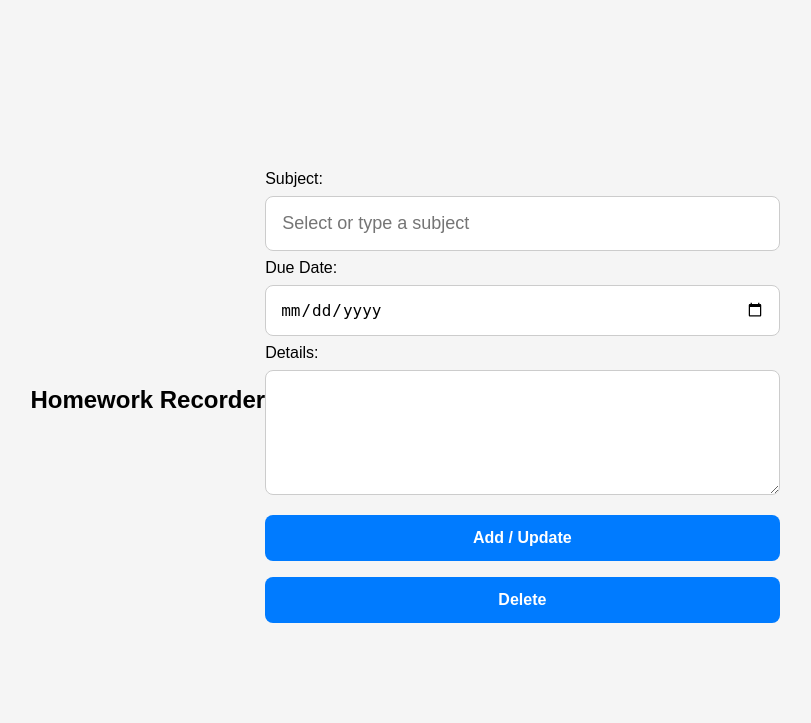
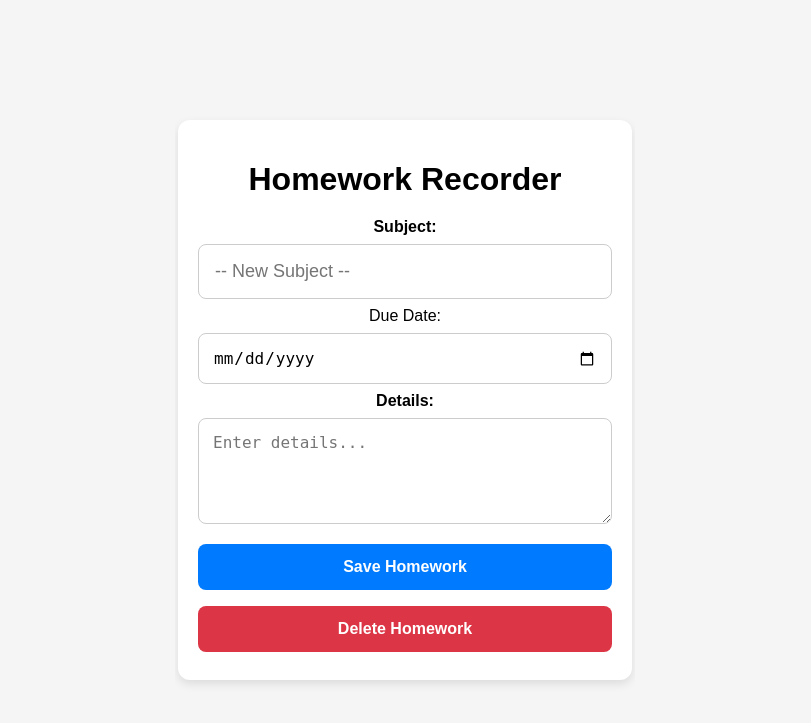
Before and after one commit to Kingboby/Homework, a Flask app: page / in a window 1280 px wide. Shown: the top 723 px of the page, without its empty margins (235-1046 px from the left). Run offline with Flask 3, Linux system fonts and the light colour scheme.

Commit message:
index.html

```diff
--- a/templates/index.html
+++ b/templates/index.html
@@ -1,11 +1,15 @@
 <!DOCTYPE html>
 <html lang="en">
 <head>
+    <meta charset="UTF-8">
     <meta name="viewport" content="width=device-width, initial-scale=1.0, user-scalable=no">
     <meta name="apple-mobile-web-app-capable" content="yes">
     <meta name="apple-mobile-web-app-status-bar-style" content="default">
     <meta name="apple-mobile-web-app-title" content="Homework Recorder">
+    <title>Homework Recorder</title>
+
     <style>
+        /* Prevent scrolling and keep everything centered */
         html, body {
             margin: 0;
             padding: 0;
@@ -45,11 +49,13 @@
             box-sizing: border-box;
         }
 
+        /* Larger tap area for dropdown */
         input[list] {
             font-size: 18px;
             padding: 16px;
         }
 
+        /* Due date input + button layout */
         .date-row {
             display: flex;
             justify-content: center;
@@ -90,45 +96,65 @@
             background-color: #b02a37;
         }
     </style>
-
 </head>
 <body>
-    <h2>Homework Recorder</h2>
-    <form method="POST" action="/">
-        <!-- Subject Dropdown / Input -->
-        <label for="subjectInput">Subject:</label>
-        <input list="subjects" id="subjectInput" name="subject" placeholder="Select or type a subject" value="{{ selected }}">
+<div class="container">
+    <h1>Homework Recorder</h1>
+
+    <form method="POST">
+        <label for="subjectInput"><b>Subject:</b></label>
+        <input id="subjectInput" list="subjects" name="subject"
+               placeholder="-- New Subject --" autocomplete="off"
+               value="{{ selected }}">
         <datalist id="subjects">
-            <option value="-- New Subject --">
-            {% for sub in subjects %}
-            <option value="{{ sub }}">
+            <option value="">-- New Subject --</option>
+            {% for s in subjects %}
+                <option value="{{ s }}">
             {% endfor %}
         </datalist>
 
         <!-- Due Date -->
-               <!-- Due Date -->
         <label for="dueDateInput">Due Date:</label>
         <div class="date-row">
             <input type="date" id="dueDateInput" name="due_date" value="{{ due_date }}">
         </div>
 
 
-        <!-- Details -->
-        <label for="detailsInput">Details:</label>
-        <textarea id="detailsInput" name="details" rows="5">{{ details }}</textarea>
+        <label><b>Details:</b></label>
+        <textarea name="details" rows="4" placeholder="Enter details...">{{ details }}</textarea>
 
-        <!-- Buttons -->
-        <button type="submit" name="add">Add / Update</button>
-        <button type="submit" name="delete">Delete</button>
+        <button type="submit" name="add">Save Homework</button>
+        <button type="submit" name="delete" class="delete">Delete Homework</button>
     </form>
+</div>
 
-    <script>
-        const subjectInput = document.getElementById('subjectInput');
-        const dueDateInput = document.getElementById('dueDateInput');
-        const detailsInput = document.getElementById('detailsInput');
+<script>
+    const subjectInput = document.getElementById('subjectInput');
+    const datalist = document.getElementById('subjects');
+    const dueDateInput = document.getElementById('dueDateInput');
+    const calendarBtn = document.getElementById('calendarBtn');
 
-        // --- Helpers: ISO <-> DD/MM/YYYY ---
-               // --- Helpers: ISO <-> DD/MM/YYYY ---
+    // --- Subject selection ---
+    subjectInput.addEventListener('change', () => {
+        const selectedValues = Array.from(datalist.options).map(opt => opt.value);
+        const subject = subjectInput.value.trim();
+
+        if (subject === "" || subject === "-- New Subject --") {
+            subjectInput.value = "";
+            dueDateInput.value = "";
+            document.querySelector('textarea[name="details"]').value = "";
+            return;
+        }
+
+        if (selectedValues.includes(subject)) {
+            window.location.href = `/?subject=${encodeURIComponent(subject)}`;
+        } else {
+            dueDateInput.value = "";
+            document.querySelector('textarea[name="details"]').value = "";
+        }
+    });
+
+            // --- Helpers: ISO <-> DD/MM/YYYY ---
         function isoToDdMmYyyy(iso) {
             if (!iso) return "";
             const parts = iso.split('-');
@@ -155,21 +181,6 @@
             }
         });
 
-
-        // --- Subject selection ---
-        subjectInput.addEventListener('change', () => {
-            const val = subjectInput.value.trim();
-            if (val === "" || val === "-- New Subject --") {
-                subjectInput.value = "";
-                dueDateInput.value = "";
-                detailsInput.value = "";
-                subjectInput.focus();
-                return;
-            }
-            window.location.href = `/?subject=${encodeURIComponent(val)}`;
-        });
-
-
-    </script>
+</script>
 </body>
 </html>
```
